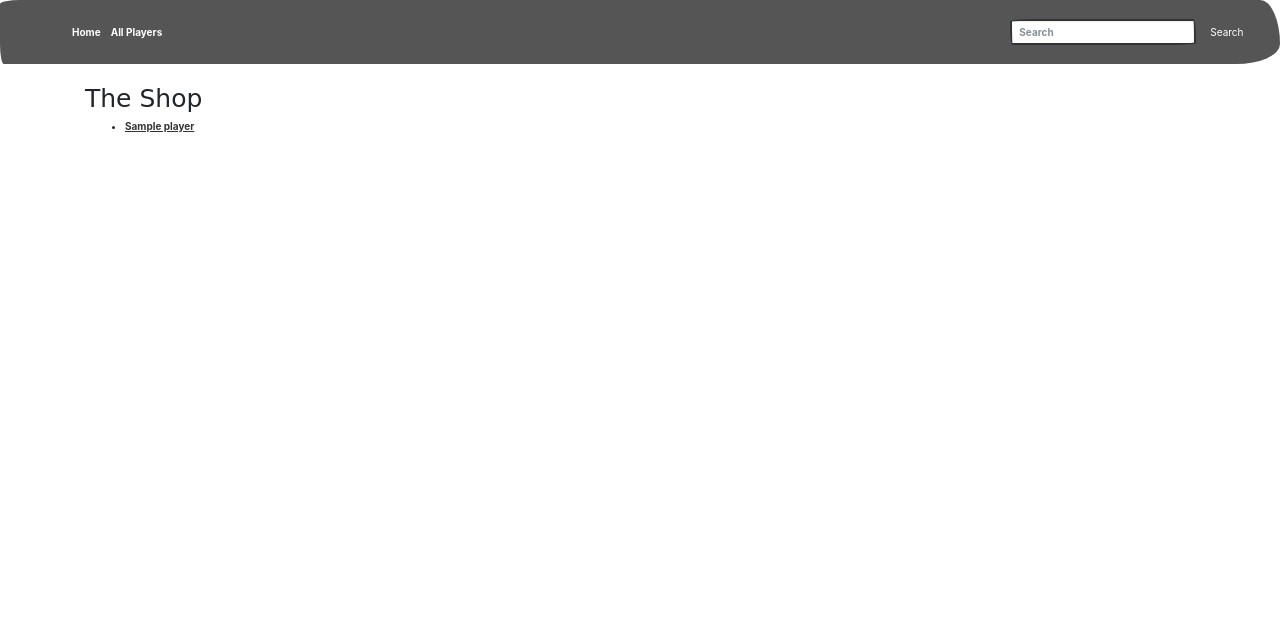
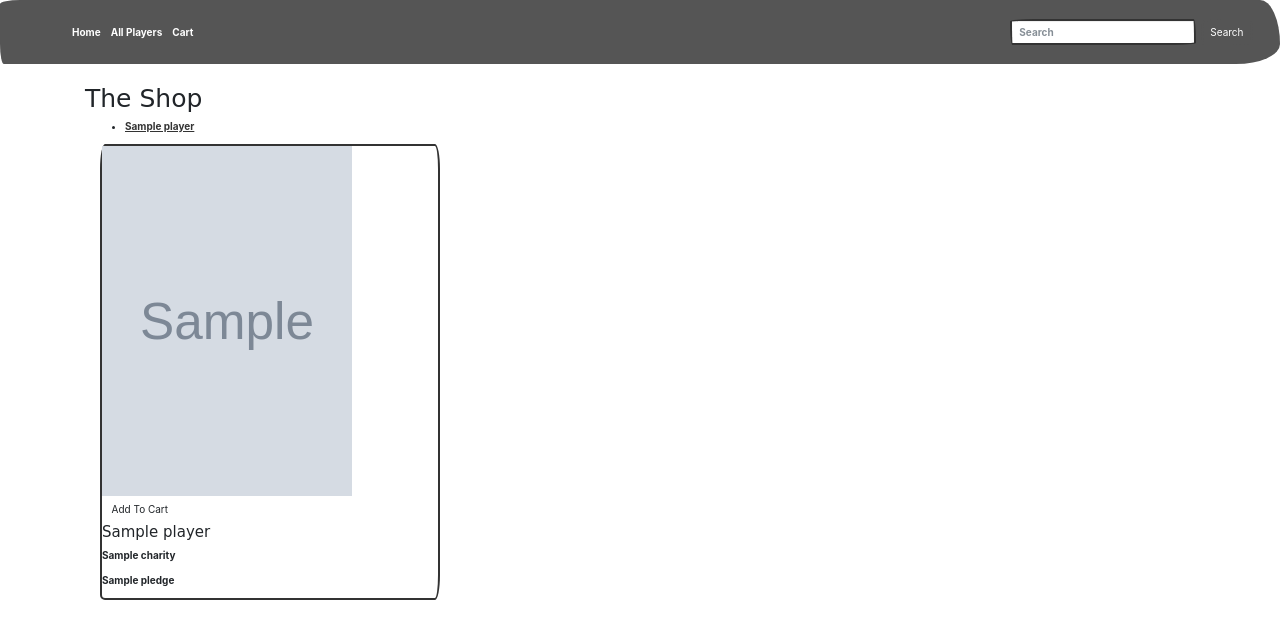
Before and after one commit to KingGenius5/The-Shop-V2, a Flask app: template templates/index.html in a window 1280 px wide. Shown: the top 639 px of the page. Run offline with Flask 2, Linux system fonts and the light colour scheme; the template is opened without the code that fills it: most values are stand-ins (such as "Sample title", 1, 10 or a date in 2020); grey boxes marked "Sample" are stand-in pictures; some libraries are stand-ins or nearby versions; some web fonts are replaced.

Commit message:
Displaying player/store items

```diff
--- a/templates/index.html
+++ b/templates/index.html
@@ -30,4 +30,31 @@
 
 -->
 
+<div class='container'>
+    <div class='row'>
+        {% for player in players_collection %}
+        <div class='col-md-4 col-sm-3'>
+            <div class='card'>
+                <div class='card-block'>
+                    <img class="mongo-images" src={{player.image}} width='250' height='350'>
+                        <div class='middle'>
+                            <form method='POST' action='/player/{{ player._id }}/add'>
+                                <button class='btn' type='submit'>Add To Cart</button>
+                            </form>
+                        </div>
+
+                    <div class='card-title'>
+                        <h4>{{ player.player }}</h4>
+                    </div>
+                    <div class='card-text'>
+                        <p>{{ player.charity }}</p>
+                        <p>{{ player.pledge }}</p>
+                    </div>
+                </div>
+            </div>
+        </div>
+        {% endfor %}
+    </div>
+</div>
+
 {% endblock %}
--- a/templates/navbar.html
+++ b/templates/navbar.html
@@ -15,6 +15,9 @@
             <li class="nav-item">
               <a class="nav-link" href="/cans">All Players</a>
             </li>
+            <li class="nav-item">
+              <a class="nav-link" href="/cart">Cart</a>
+            </li>
           </ul>
           <form class="form-inline my-2 my-lg-0">
             <input class="form-control mr-sm-2" type="text" placeholder="Search">
```
